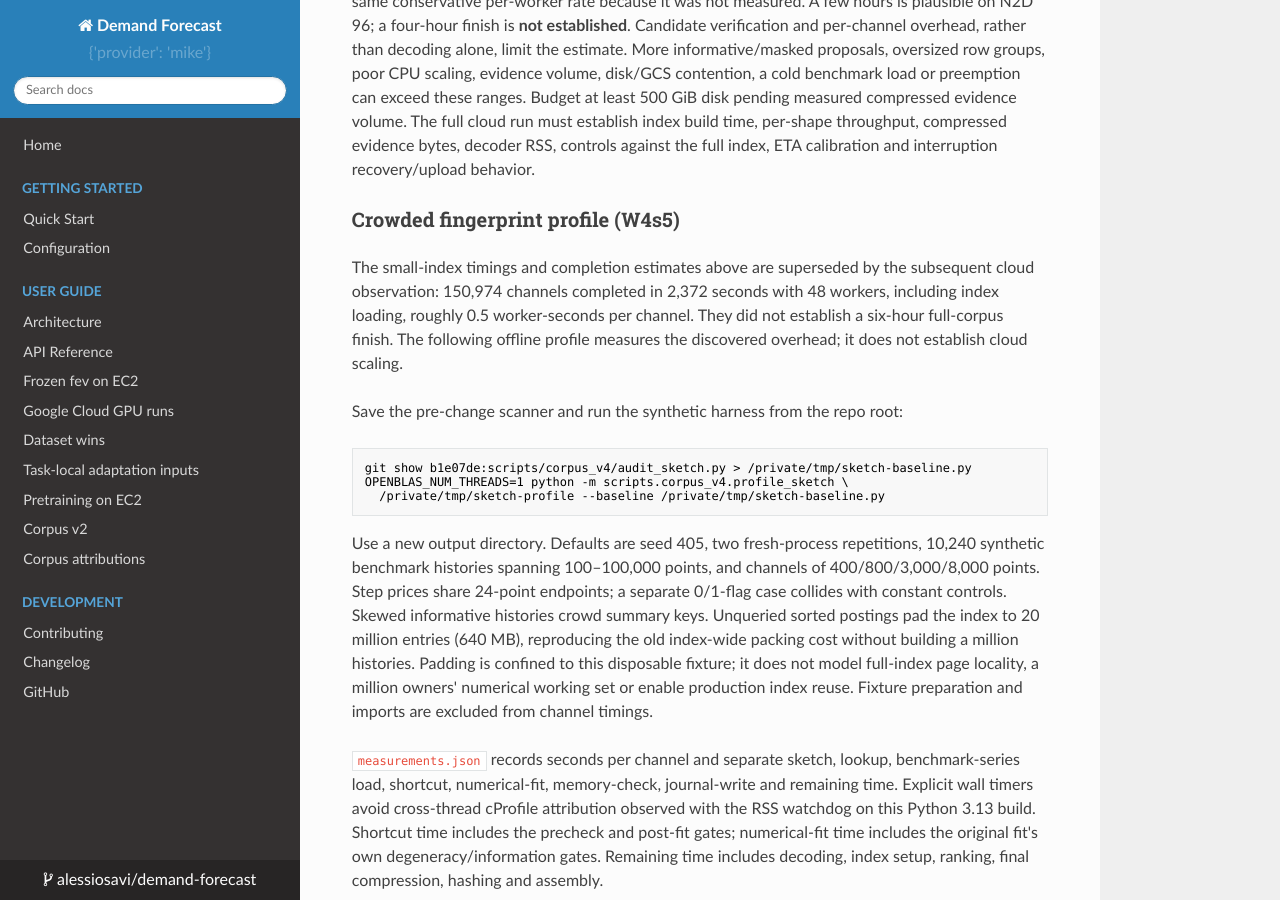
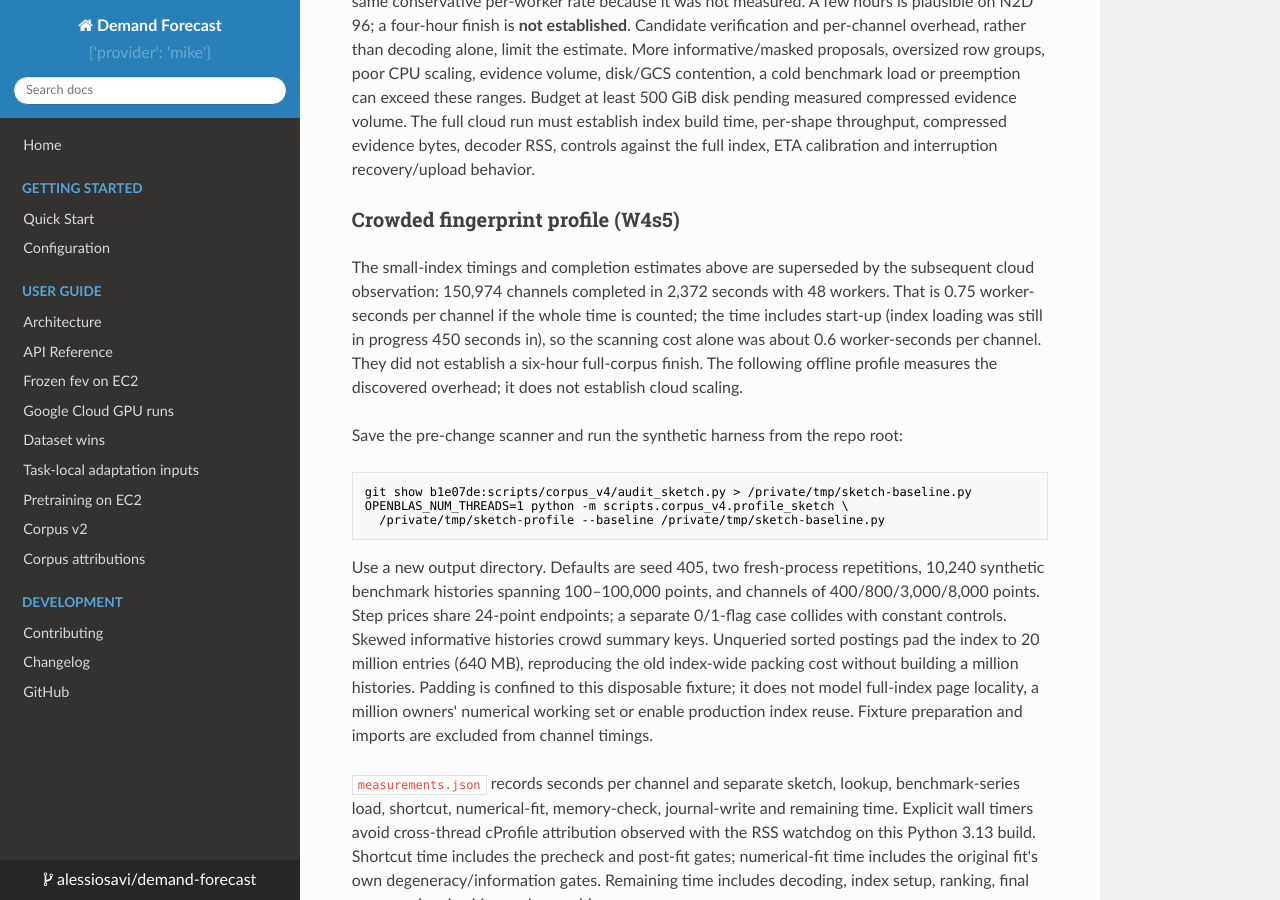
Before and after one commit to alessiosavi/demand-forecast, an MkDocs documentation site: the page built from docs/corpus-v4.md, in a window 1280 px wide and 900 px high, scrolled down 16326 px. Built offline with MkDocs 1.6.1, drawn with Linux system fonts in a browser that asks for light colours; nearby versions of some CDN libraries.

Commit message:
docs(corpus): state the basis of the observed per-channel cost (0.75 worker-seconds with start-up, about 0.6 without)

```diff
--- a/docs/corpus-v4.md
+++ b/docs/corpus-v4.md
@@ -789,7 +789,9 @@ the full index, ETA calibration and interruption recovery/upload behavior.
 
 The small-index timings and completion estimates above are superseded by the
 subsequent cloud observation: 150,974 channels completed in 2,372 seconds with
-48 workers, including index loading, roughly 0.5 worker-seconds per channel.
+48 workers. That is 0.75 worker-seconds per channel if the whole time is counted;
+the time includes start-up (index loading was still in progress 450 seconds in),
+so the scanning cost alone was about 0.6 worker-seconds per channel.
 They did not establish a six-hour full-corpus finish. The following offline
 profile measures the discovered overhead; it does not establish cloud scaling.
 
```
